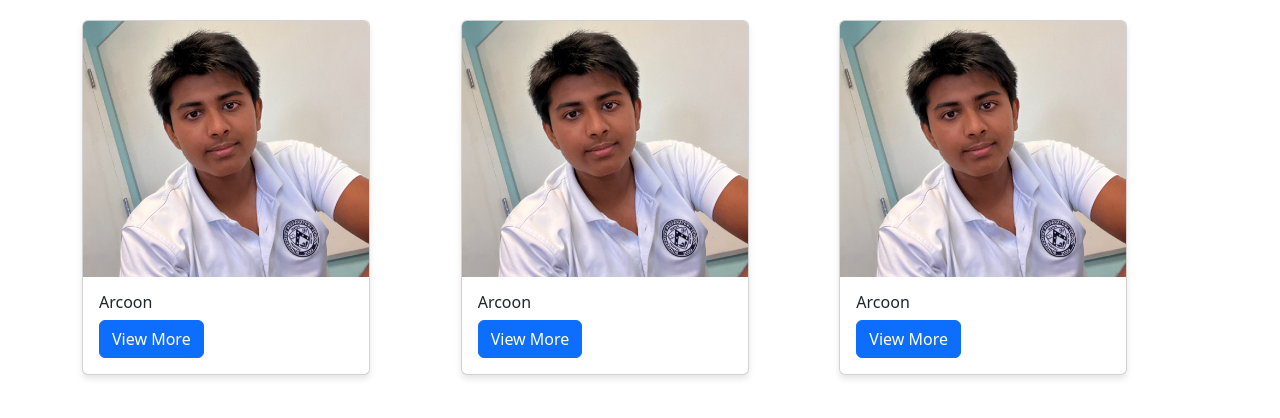
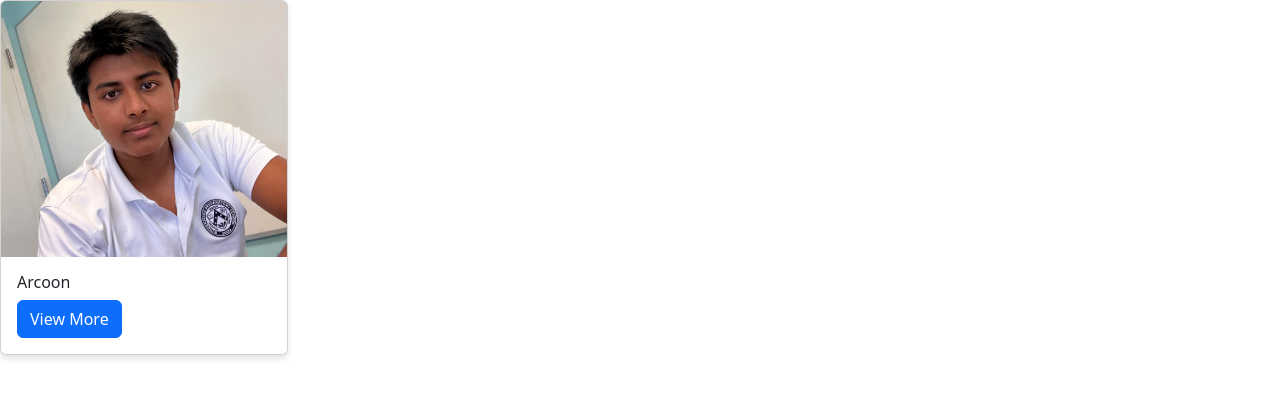
Before and after one commit to itscool2b/soccer, a Django app: template OfficalSoccerApp/application/templates/player.html in a window 1280 px wide. Shown: the part 106-524 px from the top of the page. Run offline with Django 4.2, Linux system fonts and the light colour scheme; the template is opened without the code that fills it, so the values that code supplies are empty.

Commit message:
player detail backend

```diff
--- a/OfficalSoccerApp/application/models.py
+++ b/OfficalSoccerApp/application/models.py
@@ -17,7 +17,7 @@ class DashboardStats(models.Model):
 
 class Player(models.Model):
     name = models.CharField(max_length=100)
-
+    user = models.ForeignKey(User, on_delete=models.CASCADE)
 
 class StatsPerGame(models.Model):
     vs = models.CharField(max_length=100, blank=True, null=True)
@@ -51,4 +51,3 @@ class PlayerGameStats(models.Model):
     clean_sheets = models.IntegerField(default=0)
     yellow_cards = models.IntegerField(default=0)
     red_cards = models.IntegerField(default=0)
-    user = models.ForeignKey(User, on_delete=models.CASCADE, null=True)
--- a/OfficalSoccerApp/application/templates/index.html
+++ b/OfficalSoccerApp/application/templates/index.html
@@ -24,7 +24,7 @@
                 Add Game<!-- Dynamic, data-bs-target connects to modal id -->
             </button>
 
-            <a href="./player.html">
+            <a href="{%url 'playerhome'%}">
                 <button type="button" class="btn btn-primary px-3" style="width: auto; padding-left: 1rem; padding-right: 1rem; margin-left: 10px;">
                     Player Stats
                 </button>
--- a/OfficalSoccerApp/application/templates/player.html
+++ b/OfficalSoccerApp/application/templates/player.html
@@ -21,13 +21,13 @@
                 Add Player<!-- Dynamic, data-bs-target connects to modal id -->
             </button>
 
-            <a href="{}">
+            <a href="{%url 'dash'%}">
                 <button type="button" class="btn btn-primary px-3" style="width: auto; padding-left: 1rem; padding-right: 1rem; margin-left: 10px;">
                     Dashboard <!-- Link it to the Dashboard  -->
                 </button>
             </a>
 
-            <a href="{}">
+            <a href="{%url 'home'%}">
                 <button type="button" class="btn btn-primary px-3" style="width: auto; padding-left: 1rem; padding-right: 1rem; margin-left: 10px;">
                     Home <!-- Link it to the Homepage  -->
                 </button>
@@ -45,12 +45,12 @@
                             <button type="button" class="btn-close" data-bs-dismiss="modal" aria-label="Close"></button>
                         </div>
                         <div class="modal-body">
-                            <form action="{}" method="post">
+                            <form action="{%url 'playerform'%}" method="post">
                                 {% csrf_token %}
 
                                 <div class="form-group">
                                     <label for="player"> Player:</label> <!-- player  -->
-                                    <input type="text" class="form-control" id="player" name="player">
+                                    <input type="text" class="form-control" id="player.name" name="player">
                                 </div>
 
                                 <input type="submit" value="Submit" class="btn btn-primary" style="margin-top: 1rem;">
@@ -61,18 +61,7 @@
             </div>
         </section>
 
-        <div class="container">
-            <section> <!-- Card for each player -->
-                <div class="card" style="width: 18rem;">
-                    <img class="custom-img-height" src="../static/images/Arcoon.jpg" alt="Card image cap">
-                    <div class="card-body">
-                    <h5 class="card-title">Arcoon</h5> <!-- Player Name, add dynamic Shit -->
-                        <button href="#" class="btn btn-primary" data-bs-toggle="modal" data-bs-target="#playerInfoModal">
-                        View More <!-- Data bs target connects to modal id -->
-                        </button>
-                    </div>
-                </div>
-            </section>
+
 
             <section> <!-- Card for each player -->
                 <div class="card" style="width: 18rem;">
@@ -86,18 +75,6 @@
                 </div>
             </section>
 
-            <section> <!-- Card for each player -->
-                <div class="card" style="width: 18rem;">
-                    <img class="custom-img-height" src="../static/images/Arcoon.jpg" alt="Card image cap">
-                    <div class="card-body">
-                    <h5 class="card-title">Arcoon</h5> <!-- Player Name, add dynamic Shit -->
-                        <button href="#" class="btn btn-primary" data-bs-toggle="modal" data-bs-target="#playerInfoModal">
-                        View More <!-- Data bs target connects to modal id -->
-                        </button>
-                    </div>
-                </div>
-            </section>
-        </div>
 
         <section> <!-- Modal for each player -->
             <div class="modal fade" id="playerInfoModal" tabindex="-1" aria-labelledby="playerInfoModalLabel" aria-hidden="true">
--- a/OfficalSoccerApp/application/urls.py
+++ b/OfficalSoccerApp/application/urls.py
@@ -4,6 +4,8 @@ from . import views
 urlpatterns = [
     path("", views.user_login, name="login"),
     path("createplayer/", views.player_create_view, name="createplayer"),
-    path("home", views.home, name='home'),
-    path("dash/", views.dash, name='dash')
+    path("home/", views.home, name='home'),
+    path("dash/", views.dash, name='dash'),
+    path("playerstats/", views.playerhome, name="playerhome"),
+    path("create/", views.playerform, name="playerform")
 ]
```
Also changed, not shown: OfficalSoccerApp/application/views.py (+20 -0 lines), OfficalSoccerApp/db.sqlite3.
